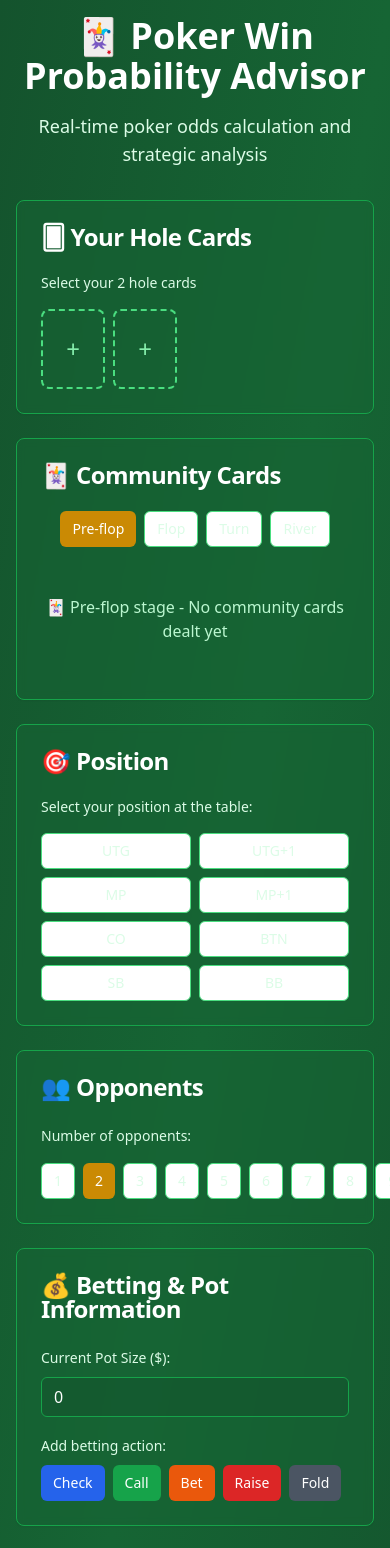
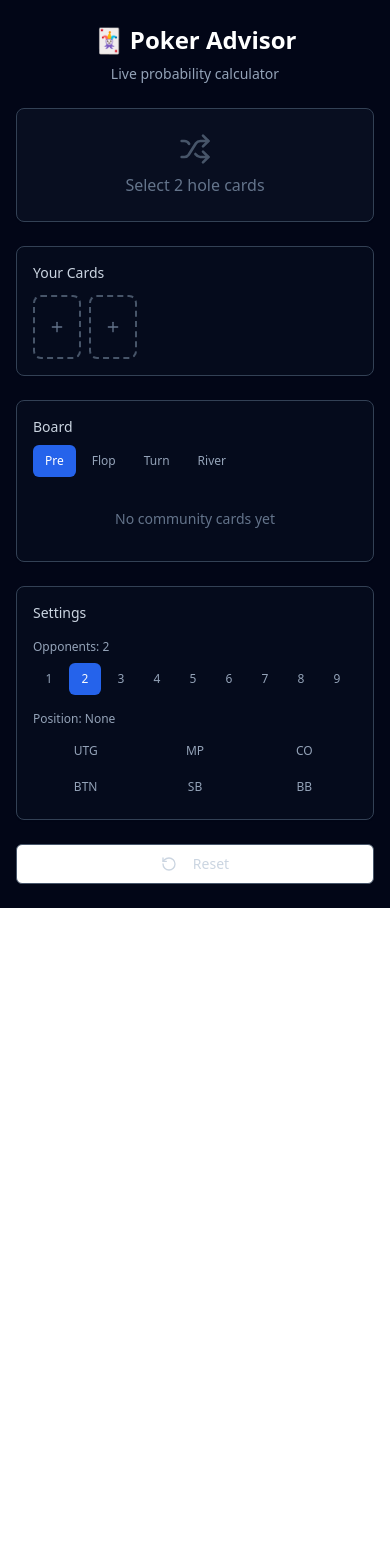
Before and after one commit to amit142/card-game-advisor-pro, a React (Vite) app: page / in a window 390 px wide. Shown: the top 1548 px of the page. After the commit the page ends 908 px from the top, so only its background shows below. Built offline with nearby package versions, Linux system fonts and the light colour scheme.

Commit message:
Refactor: Improve UI and add live calculation
-   Make the UI more minimalist and mobile-friendly.
-   Implement live calculation updates as the user inputs cards.

```diff
--- a/src/components/CardSelector.tsx
+++ b/src/components/CardSelector.tsx
@@ -1,6 +1,7 @@
 
 import { useState } from 'react';
 import { Button } from '@/components/ui/button';
+import { Plus, X } from 'lucide-react';
 
 interface CardSelectorProps {
   selectedCards: string[];
@@ -16,7 +17,7 @@ const CardSelector = ({ selectedCards, onCardsChange, maxCards, label }: CardSel
   const [showSelector, setShowSelector] = useState(false);
 
   const getSuitColor = (suit: string) => {
-    return suit === '♥' || suit === '♦' ? 'text-red-500' : 'text-black';
+    return suit === '♥' || suit === '♦' ? 'text-red-400' : 'text-slate-200';
   };
 
   const getCardNotation = (rank: string, suit: string) => {
@@ -46,55 +47,59 @@ const CardSelector = ({ selectedCards, onCardsChange, maxCards, label }: CardSel
   };
 
   return (
-    <div className="space-y-4">
-      <p className="text-green-100 text-sm">{label}</p>
+    <div className="space-y-3">
+      {label && <div className="text-xs text-slate-400">{label}</div>}
 
       {/* Selected Cards Display */}
-      <div className="flex gap-2 min-h-[80px] items-center">
+      <div className="flex gap-2">
         {selectedCards.map(cardNotation => {
           const { rank, suit } = parseCard(cardNotation);
           return (
             <div
               key={cardNotation}
-              className="bg-white rounded-lg p-3 shadow-lg border-2 border-gray-300 w-16 h-20 flex flex-col items-center justify-center cursor-pointer hover:border-red-400 transition-colors"
+              className="bg-white rounded-lg p-2 shadow-sm border w-12 h-16 flex flex-col items-center justify-center cursor-pointer hover:shadow-md transition-shadow"
               onClick={() => toggleCard(rank, suit)}
             >
-              <span className="text-xs font-bold text-gray-700">{rank}</span>
-              <span className={`text-2xl ${getSuitColor(suit)}`}>{suit}</span>
+              <span className="text-xs font-bold text-slate-700">{rank}</span>
+              <span className={`text-lg ${getSuitColor(suit)}`}>{suit}</span>
             </div>
           );
         })}
 
         {/* Empty slots */}
         {Array.from({ length: maxCards - selectedCards.length }).map((_, i) => (
-          <div
+          <Button
             key={i}
-            className="border-2 border-dashed border-green-400 rounded-lg w-16 h-20 flex items-center justify-center cursor-pointer hover:border-green-300 transition-colors"
+            variant="ghost"
+            className="border-2 border-dashed border-slate-600 rounded-lg w-12 h-16 p-0 hover:border-slate-500 hover:bg-slate-800"
             onClick={() => setShowSelector(true)}
           >
-            <span className="text-green-300 text-2xl">+</span>
-          </div>
+            <Plus className="w-4 h-4 text-slate-500" />
+          </Button>
         ))}
       </div>
 
-      {/* Card Selector */}
+      {/* Card Selector Modal */}
       {showSelector && (
-        <div className="bg-white rounded-lg p-4 shadow-xl">
+        <div className="fixed inset-0 bg-black/50 flex items-center justify-center p-4 z-50">
+          <div className="bg-slate-900 rounded-lg p-4 w-full max-w-sm max-h-[80vh] overflow-y-auto">
             <div className="flex justify-between items-center mb-4">
-            <h3 className="font-semibold text-gray-800">Select a card</h3>
+              <h3 className="font-semibold text-white">Select Card</h3>
               <Button
                 variant="ghost"
                 size="sm"
                 onClick={() => setShowSelector(false)}
-              className="text-gray-500 hover:text-gray-700"
+                className="text-slate-400 hover:text-white p-1"
               >
-              ✕
+                <X className="w-4 h-4" />
               </Button>
             </div>
 
-          <div className="grid grid-cols-13 gap-1">
-            {ranks.map(rank => (
-              suits.map(suit => {
+            <div className="grid grid-cols-4 gap-2">
+              {suits.map(suit => (
+                <div key={suit} className="space-y-1">
+                  <div className={`text-center text-sm ${getSuitColor(suit)}`}>{suit}</div>
+                  {ranks.map(rank => {
                     const cardNotation = getCardNotation(rank, suit);
                     const isSelected = selectedCards.includes(cardNotation);
                     const isDisabled = selectedCards.length >= maxCards && !isSelected;
@@ -103,23 +108,31 @@ const CardSelector = ({ selectedCards, onCardsChange, maxCards, label }: CardSel
                       <button
                         key={cardNotation}
                         className={`
-                      w-8 h-10 text-xs border rounded flex flex-col items-center justify-center
+                          w-full h-8 text-xs rounded flex items-center justify-center font-medium
                           ${isSelected
-                        ? 'bg-blue-100 border-blue-400'
+                            ? 'bg-blue-600 text-white'
                             : isDisabled
-                          ? 'bg-gray-100 border-gray-300 opacity-50 cursor-not-allowed'
-                          : 'bg-white border-gray-300 hover:bg-gray-50'
+                              ? 'bg-slate-800 text-slate-600 cursor-not-allowed'
+                              : 'bg-slate-700 text-slate-200 hover:bg-slate-600'
                           }
                         `}
-                    onClick={() => !isDisabled && toggleCard(rank, suit)}
+                        onClick={() => {
+                          if (!isDisabled) {
+                            toggleCard(rank, suit);
+                            if (!isSelected && selectedCards.length + 1 >= maxCards) {
+                              setShowSelector(false);
+                            }
+                          }
+                        }}
                         disabled={isDisabled}
                       >
-                    <span className="text-xs font-bold text-gray-700">{rank}</span>
-                    <span className={`text-sm ${getSuitColor(suit)}`}>{suit}</span>
+                        {rank}
                       </button>
                     );
-              })
+                  })}
+                </div>
               ))}
+            </div>
           </div>
         </div>
       )}
--- a/src/components/GameStage.tsx
+++ b/src/components/GameStage.tsx
@@ -19,7 +19,7 @@ interface GameStageProps {
 
 const GameStage = ({ gameState, onGameStateChange }: GameStageProps) => {
   const stages = [
-    { name: 'preflop', cards: 0, label: 'Pre-flop' },
+    { name: 'preflop', cards: 0, label: 'Pre' },
     { name: 'flop', cards: 3, label: 'Flop' },
     { name: 'turn', cards: 4, label: 'Turn' },
     { name: 'river', cards: 5, label: 'River' }
@@ -53,38 +53,40 @@ const GameStage = ({ gameState, onGameStateChange }: GameStageProps) => {
   return (
     <div className="space-y-4">
       {/* Stage Selector */}
-      <div className="flex gap-2 justify-center">
+      <div className="space-y-2">
+        <div className="text-sm text-slate-300">Board</div>
+        <div className="flex gap-1">
           {stages.map(stage => (
             <Button
               key={stage.name}
-            variant={gameState.gameStage === stage.name ? "default" : "outline"}
+              variant={gameState.gameStage === stage.name ? "default" : "ghost"}
               size="sm"
               onClick={() => setGameStage(stage.name as any)}
-            className={gameState.gameStage === stage.name
-              ? "bg-yellow-600 hover:bg-yellow-700 text-white"
-              : "border-green-400 text-green-100 hover:bg-green-700"
-            }
+              className={`h-8 text-xs ${
+                gameState.gameStage === stage.name
+                  ? "bg-blue-600 hover:bg-blue-700 text-white"
+                  : "text-slate-400 hover:text-white hover:bg-slate-800"
+              }`}
             >
               {stage.label}
             </Button>
           ))}
         </div>
+      </div>
 
       {/* Community Cards */}
       {gameState.gameStage !== 'preflop' && (
-        <div>
         <CardSelector
           selectedCards={gameState.communityCards}
           onCardsChange={onCommunityCardsChange}
           maxCards={getMaxCardsForStage()}
-            label={`Select ${getMaxCardsForStage()} community cards for ${gameState.gameStage}`}
+          label=""
         />
-        </div>
       )}
 
       {gameState.gameStage === 'preflop' && (
-        <div className="text-center text-green-200 py-8">
-          <p>🃏 Pre-flop stage - No community cards dealt yet</p>
+        <div className="text-center text-slate-500 py-4 text-sm">
+          No community cards yet
         </div>
       )}
     </div>
--- a/src/components/PositionSelector.tsx
+++ b/src/components/PositionSelector.tsx
@@ -8,45 +8,36 @@ interface PositionSelectorProps {
 
 const PositionSelector = ({ position, onPositionChange }: PositionSelectorProps) => {
   const positions = [
-    { name: 'UTG', fullName: 'Under the Gun', description: 'First to act pre-flop' },
-    { name: 'UTG+1', fullName: 'Under the Gun +1', description: 'Second to act pre-flop' },
-    { name: 'MP', fullName: 'Middle Position', description: 'Middle position' },
-    { name: 'MP+1', fullName: 'Middle Position +1', description: 'Late middle position' },
-    { name: 'CO', fullName: 'Cut-off', description: 'One seat before button' },
-    { name: 'BTN', fullName: 'Button', description: 'Dealer position, acts last' },
-    { name: 'SB', fullName: 'Small Blind', description: 'Posts small blind' },
-    { name: 'BB', fullName: 'Big Blind', description: 'Posts big blind' }
+    { name: 'UTG', fullName: 'Under Gun' },
+    { name: 'MP', fullName: 'Middle' },
+    { name: 'CO', fullName: 'Cut-off' },
+    { name: 'BTN', fullName: 'Button' },
+    { name: 'SB', fullName: 'Small Blind' },
+    { name: 'BB', fullName: 'Big Blind' }
   ];
 
   return (
-    <div className="space-y-4">
-      <p className="text-green-100 text-sm">Select your position at the table:</p>
+    <div className="space-y-2">
+      <div className="text-xs text-slate-400">Position: {position || 'None'}</div>
 
-      <div className="grid grid-cols-2 gap-2">
+      <div className="grid grid-cols-3 gap-1">
         {positions.map(pos => (
           <Button
             key={pos.name}
-            variant={position === pos.name ? "default" : "outline"}
+            variant={position === pos.name ? "default" : "ghost"}
             size="sm"
             onClick={() => onPositionChange(pos.name)}
-            className={position === pos.name
-              ? "bg-yellow-600 hover:bg-yellow-700 text-white"
-              : "border-green-400 text-green-100 hover:bg-green-700"
-            }
-            title={`${pos.fullName} - ${pos.description}`}
+            className={`h-8 text-xs ${
+              position === pos.name
+                ? "bg-blue-600 hover:bg-blue-700 text-white"
+                : "text-slate-400 hover:text-white hover:bg-slate-800"
+            }`}
+            title={pos.fullName}
           >
             {pos.name}
           </Button>
         ))}
       </div>
-
-      {position && (
-        <div className="text-xs text-green-200 bg-green-900/50 p-2 rounded">
-          <strong>{positions.find(p => p.name === position)?.fullName}</strong>
-          <br />
-          {positions.find(p => p.name === position)?.description}
-        </div>
-      )}
     </div>
   );
 };
--- a/src/pages/Index.tsx
+++ b/src/pages/Index.tsx
@@ -1,13 +1,11 @@
 
-import { useState } from 'react';
-import { Card, CardContent, CardHeader, CardTitle } from '@/components/ui/card';
+import { useState, useEffect } from 'react';
+import { Card, CardContent } from '@/components/ui/card';
 import { Button } from '@/components/ui/button';
 import CardSelector from '@/components/CardSelector';
 import PositionSelector from '@/components/PositionSelector';
 import GameStage from '@/components/GameStage';
-import BettingHistory from '@/components/BettingHistory';
-import ProbabilityDisplay from '@/components/ProbabilityDisplay';
-import { toast } from '@/hooks/use-toast';
+import { Shuffle, RotateCcw } from 'lucide-react';
 
 interface GameState {
   holeCards: string[];
@@ -31,33 +29,39 @@ const Index = () => {
   });
 
   const [winProbability, setWinProbability] = useState<number | null>(null);
-  const [isCalculating, setIsCalculating] = useState(false);
 
-  const calculateOdds = async () => {
-    if (gameState.holeCards.length !== 2) {
-      toast({
-        title: "Invalid Input",
-        description: "Please select exactly 2 hole cards",
-        variant: "destructive"
-      });
-      return;
+  // Live calculation - runs whenever relevant game state changes
+  useEffect(() => {
+    if (gameState.holeCards.length === 2) {
+      // Simulate calculation with a more realistic algorithm
+      const calculateLiveOdds = () => {
+        let baseProbability = Math.floor(Math.random() * 40) + 30; // 30-70% base
+
+        // Adjust based on cards (simplified)
+        const hasAce = gameState.holeCards.some(card => card.startsWith('A'));
+        const hasKing = gameState.holeCards.some(card => card.startsWith('K'));
+        const isPair = gameState.holeCards[0]?.charAt(0) === gameState.holeCards[1]?.charAt(0);
+
+        if (isPair) baseProbability += 15;
+        if (hasAce) baseProbability += 10;
+        if (hasKing) baseProbability += 5;
+
+        // Adjust based on opponents
+        baseProbability -= (gameState.opponents - 1) * 3;
+
+        // Adjust based on stage
+        if (gameState.gameStage !== 'preflop' && gameState.communityCards.length > 0) {
+          baseProbability += Math.floor(Math.random() * 20) - 10;
         }
 
-    setIsCalculating(true);
+        return Math.max(5, Math.min(95, baseProbability));
+      };
 
-    // Simulate calculation delay
-    setTimeout(() => {
-      // Mock calculation - in real implementation this would call the backend
-      const mockProbability = Math.floor(Math.random() * 100) + 1;
-      setWinProbability(mockProbability);
-      setIsCalculating(false);
-
-      toast({
-        title: "Calculation Complete",
-        description: `Win probability: ${mockProbability}%`
-      });
-    }, 1500);
-  };
+      setWinProbability(calculateLiveOdds());
+    } else {
+      setWinProbability(null);
+    }
+  }, [gameState.holeCards, gameState.communityCards, gameState.opponents, gameState.gameStage]);
 
   const resetGame = () => {
     setGameState({
@@ -70,54 +74,69 @@ const Index = () => {
       bettingHistory: []
     });
     setWinProbability(null);
+  };
 
-    toast({
-      title: "Game Reset",
-      description: "All inputs have been cleared"
-    });
+  const getProbabilityColor = (prob: number) => {
+    if (prob >= 70) return 'text-emerald-400';
+    if (prob >= 50) return 'text-yellow-400';
+    if (prob >= 30) return 'text-orange-400';
+    return 'text-red-400';
   };
 
   return (
-    <div className="min-h-screen bg-gradient-to-br from-green-900 via-green-800 to-green-900 p-4">
-      <div className="max-w-7xl mx-auto">
+    <div className="min-h-screen bg-slate-950 text-white">
+      <div className="max-w-md mx-auto px-4 py-6 space-y-6">
         {/* Header */}
-        <div className="text-center mb-8">
-          <h1 className="text-4xl md:text-5xl font-bold text-white mb-4">
-            🃏 Poker Win Probability Advisor
-          </h1>
-          <p className="text-green-100 text-lg">
-            Real-time poker odds calculation and strategic analysis
-          </p>
+        <div className="text-center space-y-2">
+          <div className="text-2xl font-bold">🃏 Poker Advisor</div>
+          <div className="text-slate-400 text-sm">Live probability calculator</div>
         </div>
 
-        <div className="grid grid-cols-1 lg:grid-cols-3 gap-6">
-          {/* Left Column - Game Setup */}
-          <div className="lg:col-span-2 space-y-6">
+        {/* Win Probability Display */}
+        <Card className="bg-slate-900/50 border-slate-700">
+          <CardContent className="p-6 text-center">
+            {winProbability !== null ? (
+              <div className="space-y-2">
+                <div className={`text-4xl font-bold ${getProbabilityColor(winProbability)}`}>
+                  {winProbability}%
+                </div>
+                <div className="text-slate-400 text-sm">Win Probability</div>
+                <div className="w-full bg-slate-800 rounded-full h-2">
+                  <div
+                    className={`h-2 rounded-full transition-all duration-500 ${
+                      winProbability >= 70 ? 'bg-emerald-400' :
+                      winProbability >= 50 ? 'bg-yellow-400' :
+                      winProbability >= 30 ? 'bg-orange-400' : 'bg-red-400'
+                    }`}
+                    style={{ width: `${winProbability}%` }}
+                  />
+                </div>
+              </div>
+            ) : (
+              <div className="space-y-2">
+                <Shuffle className="w-8 h-8 mx-auto text-slate-600" />
+                <div className="text-slate-500">Select 2 hole cards</div>
+              </div>
+            )}
+          </CardContent>
+        </Card>
+
         {/* Hole Cards */}
-            <Card className="bg-green-800/50 border-green-600 backdrop-blur-sm">
-              <CardHeader>
-                <CardTitle className="text-white flex items-center gap-2">
-                  🂠 Your Hole Cards
-                </CardTitle>
-              </CardHeader>
-              <CardContent>
+        <Card className="bg-slate-900/30 border-slate-700">
+          <CardContent className="p-4">
+            <div className="text-sm text-slate-300 mb-3">Your Cards</div>
             <CardSelector
               selectedCards={gameState.holeCards}
               onCardsChange={(cards) => setGameState(prev => ({ ...prev, holeCards: cards }))}
               maxCards={2}
-                  label="Select your 2 hole cards"
+              label=""
             />
           </CardContent>
         </Card>
 
-            {/* Community Cards */}
-            <Card className="bg-green-800/50 border-green-600 backdrop-blur-sm">
-              <CardHeader>
-                <CardTitle className="text-white flex items-center gap-2">
-                  🃏 Community Cards
-                </CardTitle>
-              </CardHeader>
-              <CardContent>
+        {/* Game Stage & Community Cards */}
+        <Card className="bg-slate-900/30 border-slate-700">
+          <CardContent className="p-4">
             <GameStage
               gameState={gameState}
               onGameStateChange={setGameState}
@@ -125,109 +144,52 @@ const Index = () => {
           </CardContent>
         </Card>
 
-            {/* Position & Opponents */}
-            <div className="grid grid-cols-1 md:grid-cols-2 gap-6">
-              <Card className="bg-green-800/50 border-green-600 backdrop-blur-sm">
-                <CardHeader>
-                  <CardTitle className="text-white flex items-center gap-2">
-                    🎯 Position
-                  </CardTitle>
-                </CardHeader>
-                <CardContent>
-                  <PositionSelector
-                    position={gameState.position}
-                    onPositionChange={(position) => setGameState(prev => ({ ...prev, position }))}
-                  />
-                </CardContent>
-              </Card>
+        {/* Quick Settings */}
+        <Card className="bg-slate-900/30 border-slate-700">
+          <CardContent className="p-4 space-y-4">
+            <div className="text-sm text-slate-300">Settings</div>
 
-              <Card className="bg-green-800/50 border-green-600 backdrop-blur-sm">
-                <CardHeader>
-                  <CardTitle className="text-white flex items-center gap-2">
-                    👥 Opponents
-                  </CardTitle>
-                </CardHeader>
-                <CardContent>
-                  <div className="space-y-4">
-                    <label className="text-green-100 text-sm">Number of opponents:</label>
-                    <div className="flex gap-2">
+            {/* Opponents */}
+            <div className="space-y-2">
+              <div className="text-xs text-slate-400">Opponents: {gameState.opponents}</div>
+              <div className="flex gap-1">
                 {[1, 2, 3, 4, 5, 6, 7, 8, 9].map(num => (
                   <Button
                     key={num}
-                          variant={gameState.opponents === num ? "default" : "outline"}
+                    variant={gameState.opponents === num ? "default" : "ghost"}
                     size="sm"
                     onClick={() => setGameState(prev => ({ ...prev, opponents: num }))}
-                          className={gameState.opponents === num
-                            ? "bg-yellow-600 hover:bg-yellow-700 text-white"
-                            : "border-green-400 text-green-100 hover:bg-green-700"
-                          }
+                    className={`h-8 w-8 p-0 text-xs ${
+                      gameState.opponents === num
+                        ? "bg-blue-600 hover:bg-blue-700"
+                        : "text-slate-400 hover:text-white hover:bg-slate-800"
+                    }`}
                   >
                     {num}
                   </Button>
                 ))}
               </div>
             </div>
+
+            {/* Position */}
+            <div className="space-y-2">
+              <PositionSelector
+                position={gameState.position}
+                onPositionChange={(position) => setGameState(prev => ({ ...prev, position }))}
+              />
+            </div>
           </CardContent>
         </Card>
-            </div>
 
-            {/* Betting History */}
-            <Card className="bg-green-800/50 border-green-600 backdrop-blur-sm">
-              <CardHeader>
-                <CardTitle className="text-white flex items-center gap-2">
-                  💰 Betting & Pot Information
-                </CardTitle>
-              </CardHeader>
-              <CardContent>
-                <BettingHistory
-                  gameState={gameState}
-                  onGameStateChange={setGameState}
-                />
-              </CardContent>
-            </Card>
-          </div>
-
-          {/* Right Column - Probability Display & Actions */}
-          <div className="space-y-6">
-            <ProbabilityDisplay
-              probability={winProbability}
-              isCalculating={isCalculating}
-              gameState={gameState}
-            />
-
-            {/* Action Buttons */}
-            <div className="space-y-4">
-              <Button
-                onClick={calculateOdds}
-                disabled={isCalculating || gameState.holeCards.length !== 2}
-                className="w-full bg-yellow-600 hover:bg-yellow-700 text-white font-semibold py-3 text-lg"
-              >
-                {isCalculating ? "Calculating..." : "🎲 Calculate Odds"}
-              </Button>
-
+        {/* Reset Button */}
         <Button
           onClick={resetGame}
           variant="outline"
-                className="w-full border-red-400 text-red-100 hover:bg-red-900/50"
+          className="w-full border-slate-600 text-slate-300 hover:bg-slate-800 hover:text-white"
         >
-                🔄 Reset Game
+          <RotateCcw className="w-4 h-4 mr-2" />
+          Reset
         </Button>
-            </div>
-
-            {/* Game Info */}
-            <Card className="bg-green-800/50 border-green-600 backdrop-blur-sm">
-              <CardHeader>
-                <CardTitle className="text-white text-sm">Game Status</CardTitle>
-              </CardHeader>
-              <CardContent className="text-green-100 text-sm space-y-2">
-                <div>Stage: <span className="font-semibold capitalize">{gameState.gameStage}</span></div>
-                <div>Cards dealt: {gameState.holeCards.length + gameState.communityCards.length}/7</div>
-                <div>Pot size: ${gameState.potSize}</div>
-                {gameState.position && <div>Position: {gameState.position}</div>}
-              </CardContent>
-            </Card>
-          </div>
-        </div>
       </div>
     </div>
   );
```
Lines whose indentation alone changed are shown as unchanged.
